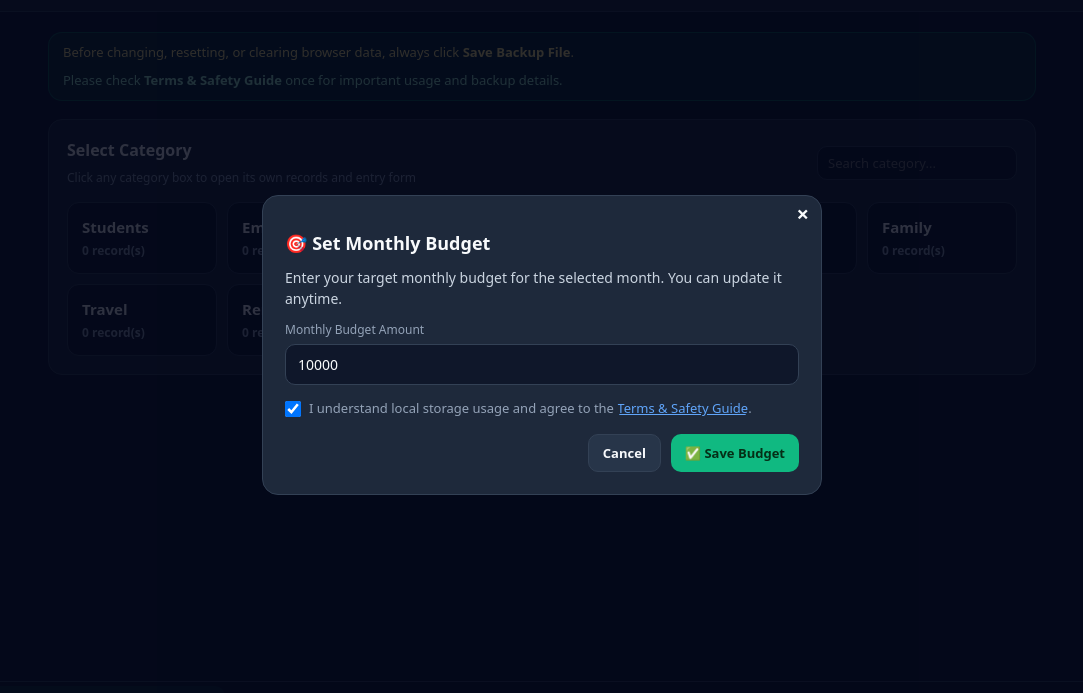
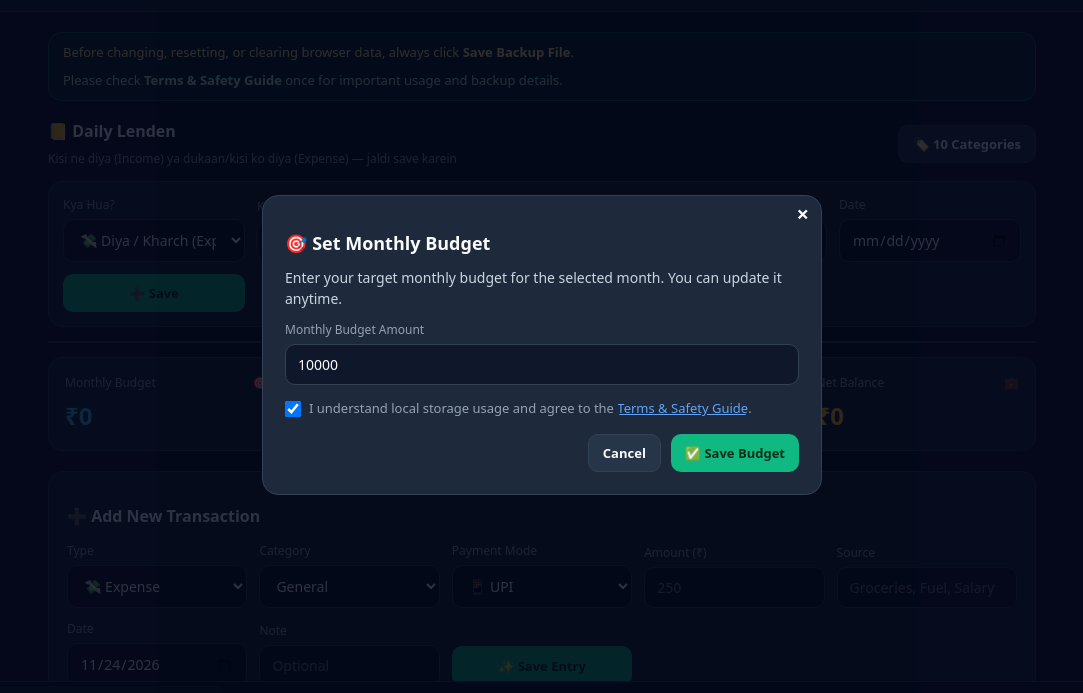
Before and after one commit to Topcon-in/dhanlekha, a plain HTML site: page index.html in a window 1280 px wide. Shown: the part 55-748 px from the top of the page, without its empty margins (98-1181 px from the left). Drawn offline with Linux system fonts and the light colour scheme.

Commit message:
Update index.html

```diff
--- a/index.html
+++ b/index.html
@@ -768,25 +768,67 @@ body {
     </div>
 <!-- SECTION 1: HISAAB (Personal Tracker) -->
   <div id="section-hisaab" class="dl-section active-section">
-   <section class="form-box" id="hisaabCategoryHubBox">
-     <div style="display:flex; flex-wrap:wrap; justify-content:space-between; align-items:center; gap:10px; margin-bottom:14px;">
+  <div id="hisaabCategoryHubBox" style="margin-bottom:14px;">
+        <div style="display:flex; flex-wrap:wrap; justify-content:space-between; align-items:center; gap:10px; margin-bottom:12px;">
           <div>
-         <h2 style="font-size:16px; margin-bottom:2px;">Select Category</h2>
-         <span style="font-size:12px; color:var(--muted);">Click any category box to open its own records and entry form</span>
-       </div>
-       <input type="text" id="categoryHubSearchInput" placeholder="Search category..." oninput="filterCategoryHubCards()" style="width:200px; padding:7px 10px; font-size:13px;" />
-     </div>
-     <div id="hisaabCategoryGrid" style="display:grid; grid-template-columns:repeat(auto-fit, minmax(150px, 1fr)); gap:10px;"></div>
+            <h2 style="font-size:16px; margin-bottom:2px;">📒 Daily Lenden</h2>
+            <span style="font-size:12px; color:var(--muted);">Kisi ne diya (Income) ya dukaan/kisi ko diya (Expense) — jaldi save karein</span>
+          </div>
+          <button type="button" class="btn-secondary" id="toggleTenCategoriesBtn" onclick="toggleTenCategoriesDrawer()">🏷️ 10 Categories</button>
+        </div>
+
+        <div id="tenCategoriesDrawer" style="display:none; background:var(--surface); border:1px solid var(--border); border-radius:var(--radius); padding:14px; margin-bottom:14px;">
+          <div style="display:flex; flex-wrap:wrap; justify-content:space-between; align-items:center; gap:8px; margin-bottom:10px;">
+            <strong style="font-size:14px;">10 Categories</strong>
+            <input type="text" id="categoryHubSearchInput" placeholder="Search category..." oninput="filterCategoryHubCards()" style="width:180px; padding:6px 10px; font-size:12.5px;" />
+          </div>
+          <div id="hisaabCategoryGrid" style="display:grid; grid-template-columns:repeat(auto-fit, minmax(140px, 1fr)); gap:8px;"></div>
+        </div>
+
+        <section class="form-box" style="margin-bottom:14px; padding:14px;">
+          <form id="simpleDailyForm" class="form-grid" onsubmit="addSimpleDailyEntry(event)">
+            <div>
+              <label for="dailyType">Kya Hua?</label>
+              <select id="dailyType">
+                <option value="expense">💸 Diya / Kharch (Expense)</option>
+                <option value="income">💵 Mila / Aaya (Income)</option>
+              </select>
+            </div>
+            <div>
+              <label for="dailyAmount">Kitna (₹) *</label>
+              <input type="number" id="dailyAmount" min="1" step="any" placeholder="100" required />
+            </div>
+            <div>
+              <label for="dailyMode">Kaise?</label>
+              <select id="dailyMode">
+                <option value="Cash">💵 Cash</option>
+                <option value="UPI">📱 UPI</option>
+                <option value="Bank">🏦 Bank</option>
+              </select>
+            </div>
+            <div>
+              <label for="dailyNote">Kiska / Kis Kaam Ka?</label>
+              <input type="text" id="dailyNote" placeholder="Kirana, Raju, Auto..." />
+            </div>
+            <div>
+              <label for="dailyDate">Date</label>
+              <input type="date" id="dailyDate" />
+            </div>
+            <div>
+              <button type="submit" class="btn-primary" style="width:100%; padding:10px;">➕ Save</button>
+            </div>
+          </form>
         </section>
+
+        <section class="table-wrap" id="simpleDailyTableContainer"></section>
+      </div>
 
       <div id="hisaabCategoryWorkspace" style="display:none;">
         <div style="display:flex; justify-content:space-between; align-items:center; gap:10px; margin-bottom:14px; flex-wrap:wrap;">
-       <button type="button" class="btn-secondary" onclick="selectHisaabCategory(null)">← All Categories</button>
-       <strong id="activeCategoryWorkspaceLabel" style="font-size:15px;"></strong>
-       <div style="display:flex; justify-content:space-between; align-items:center; gap:10px; margin-bottom:14px; flex-wrap:wrap;">
-   <button type="button" class="btn-secondary" onclick="selectHisaabCategory(null)">← All Categories</button>
+          <button type="button" class="btn-secondary" onclick="selectHisaabCategory(null)">← Back to Daily Lenden</button>
           <strong id="activeCategoryWorkspaceLabel" style="font-size:15px;"></strong>
           <button type="button" class="btn-primary" id="categoryDownloadPdfBtn" onclick="downloadCategoryReportPdf()">📄 Download PDF</button>
+        </div>
  </div>
      </div>
     <section class="cards-grid">
```
Lines whose indentation alone changed are shown as unchanged.
